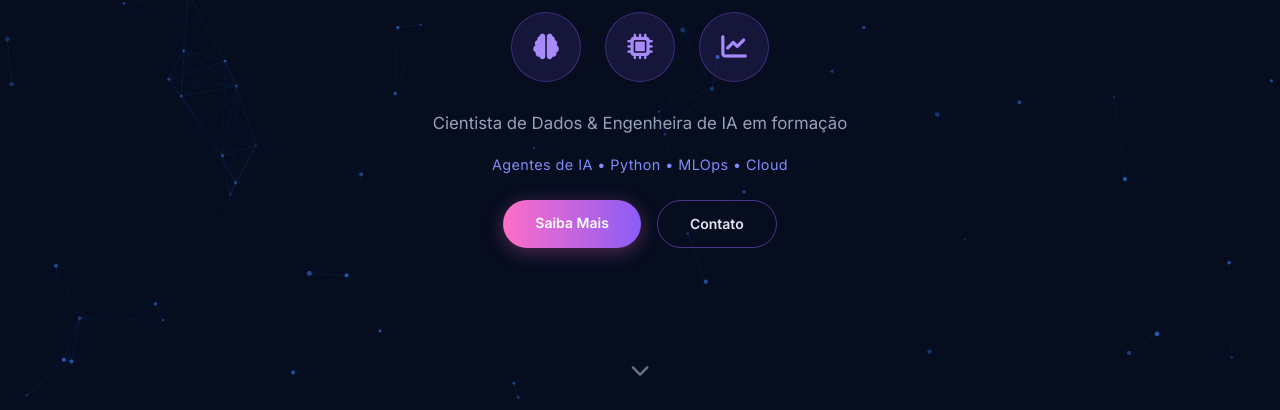
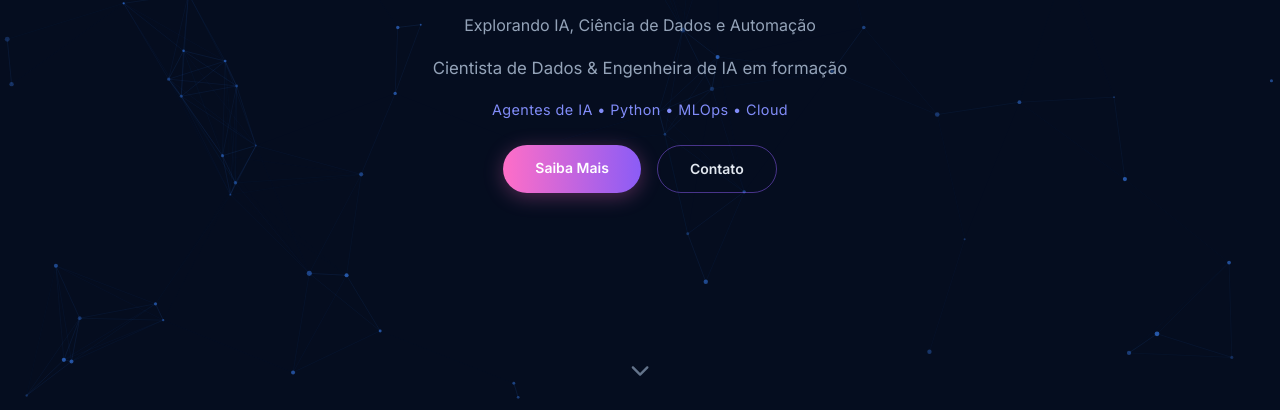
Before and after one commit to DevJuliaMelo/DevJuliaMelo.github.io, a plain HTML site: page index.html in a window 1280 px wide. Shown: the part 390-800 px from the top of the page. Drawn offline with Linux system fonts and the light colour scheme.

Commit message:
corrige link projeto no github

```diff
--- a/index.html
+++ b/index.html
@@ -38,19 +38,6 @@
             <h1 class="hero-name">JÚLIA MELO</h1>
             <h2 class="hero-welcome">Bem-vindo ao Meu Portfólio</h2>
             <p class="hero-tagline">Explorando IA, Ciência de Dados e Automação</p>
-
-            <div class="hero-icons">
-                <div class="hero-icon-circle" title="Inteligência Artificial">
-                    <i class="fas fa-brain"></i>
-                </div>
-                <div class="hero-icon-circle" title="Engenharia de Software">
-                    <i class="fas fa-microchip"></i>
-                </div>
-                <div class="hero-icon-circle" title="Data Science">
-                    <i class="fas fa-chart-line"></i>
-                </div>
-            </div>
-
             <p class="hero-role">Cientista de Dados & Engenheira de IA em formação</p>
             <p class="hero-tags">Agentes de IA &bull; Python &bull; MLOps &bull; Cloud</p>
 
@@ -117,7 +104,7 @@
                         <a href="https://devjuliamelo.github.io/chatbot/" target="_blank" title="Ver projeto ao vivo">
                             <i class="fas fa-external-link-alt"></i>
                         </a>
-                        <a href="https://github.com/DevJuliaMelo/chatbot-ifood" target="_blank" title="Ver no GitHub">
+                        <a href="https://github.com/DevJuliaMelo/chatbot-food" target="_blank" title="Ver no GitHub">
                             <i class="fab fa-github"></i>
                         </a>
                     </div>
```
